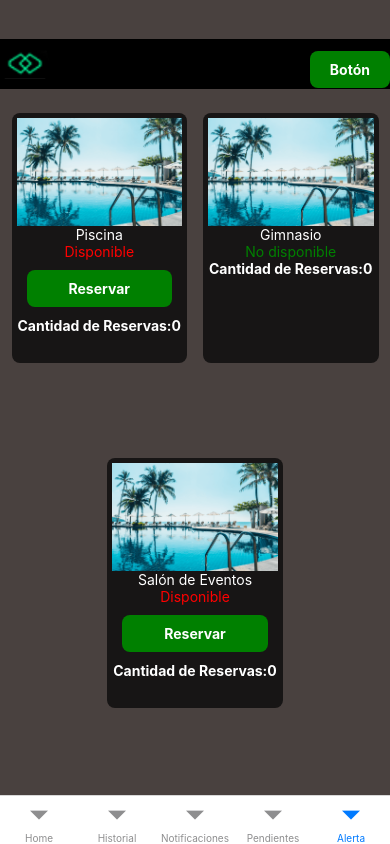
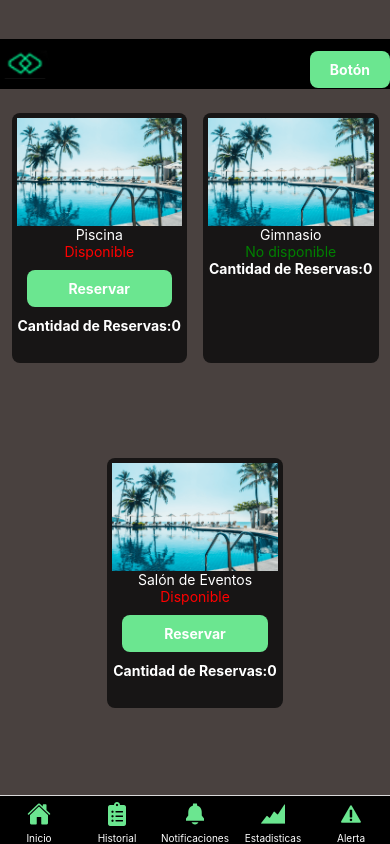
Before and after one commit to Damian-16/challengeFrontEndCaseFos, a React Native app: screen /Alerta in a window 390 px wide. Built offline with nearby package versions, Linux system fonts and the light colour scheme.

Commit message:
add icons and changes styles v3

```diff
--- a/App.js
+++ b/App.js
@@ -1,21 +1,95 @@
-import React from 'react';
-import { NavigationContainer } from '@react-navigation/native';
-import { createBottomTabNavigator } from '@react-navigation/bottom-tabs';
-import HomeScreen from './src/screens/HomeScreen';
-import HistorialScreen from './src/screens/HistorialScreen';
+import React from "react";
+import { NavigationContainer } from "@react-navigation/native";
+import { createBottomTabNavigator } from "@react-navigation/bottom-tabs";
+import HomeScreen from "./src/screens/HomeScreen";
+import HistorialScreen from "./src/screens/HistorialScreen";
+import { Entypo, FontAwesome5, Foundation, Ionicons } from "@expo/vector-icons";
+import { darkColors } from "./assets/styles/appStyles";
 
 export default function App() {
   const Tab = createBottomTabNavigator();
   return (
     <NavigationContainer>
-      <Tab.Navigator>
-      <Tab.Screen name="Home" component={HomeScreen} options={{ headerShown: false }}/>
-      <Tab.Screen name="Historial" component={HistorialScreen} options={{ headerShown: false }}/>
-      <Tab.Screen name="Notificaciones" component={HomeScreen} options={{ headerShown: false }}/>
-      <Tab.Screen name="Pendientes" component={HomeScreen} options={{ headerShown: false }}/>
-      <Tab.Screen name="Alerta" component={HomeScreen} options={{ headerShown: false }}/>
+      <Tab.Navigator
+        screenOptions={({ route }) => ({
+          tabBarStyle: { backgroundColor: "black" },
+          tabBarLabelStyle: { color: "white" },
+          tabBarIcon: ({ color }) => {
+            return null;
+          },
+        })}
+      >
+        <Tab.Screen
+          name="Inicio"
+          component={HomeScreen}
+          options={{
+            headerShown: false,
+            tabBarIcon: ({ color }) => (
+              <Ionicons
+                name="home"
+                size={24}
+                color={darkColors.buttonBackground}
+              />
+            ),
+          }}
+        />
+        <Tab.Screen
+          name="Historial"
+          component={HistorialScreen}
+          options={{
+            headerShown: false,
+            tabBarIcon: ({ color }) => (
+              <FontAwesome5
+                name="clipboard-list"
+                size={24}
+                color={darkColors.buttonBackground}
+              />
+            ),
+          }}
+        />
+        <Tab.Screen
+          name="Notificaciones"
+          component={HomeScreen}
+          options={{
+            headerShown: false,
+            tabBarIcon: ({ color }) => (
+              <Ionicons
+                name="notifications-sharp"
+                size={24}
+                color={darkColors.buttonBackground}
+              />
+            ),
+          }}
+        />
+        <Tab.Screen
+          name="Estadisticas"
+          component={HomeScreen}
+          options={{
+            headerShown: false,
+            tabBarIcon: ({ color }) => (
+              <Entypo
+                name="area-graph"
+                size={24}
+                color={darkColors.buttonBackground}
+              />
+            ),
+          }}
+        />
+        <Tab.Screen
+          name="Alerta"
+          component={HomeScreen}
+          options={{
+            headerShown: false,
+            tabBarIcon: ({ color }) => (
+              <Foundation
+                name="alert"
+                size={24}
+                color={darkColors.buttonBackground}
+              />
+            ),
+          }}
+        />
       </Tab.Navigator>
     </NavigationContainer>
-
   );
 }
--- a/assets/styles/appStyles.js
+++ b/assets/styles/appStyles.js
@@ -9,7 +9,7 @@ export const getResponsiveFontSize = (percentage) => {
 export const darkColors = {
   background: '#49413F',
   text: '#FFFFFF',
-  buttonBackground: '#008000',
+  buttonBackground: "#6BE690",
 };
 
 export const styles = StyleSheet.create({
--- a/package.json
+++ b/package.json
@@ -9,6 +9,7 @@
     "web": "expo start --web"
   },
   "dependencies": {
+    "@expo/vector-icons": "^13.0.0",
     "@expo/webpack-config": "^18.1.2",
     "@react-native-community/datetimepicker": "7.2.0",
     "@react-native-community/masked-view": "^0.1.11",
```
